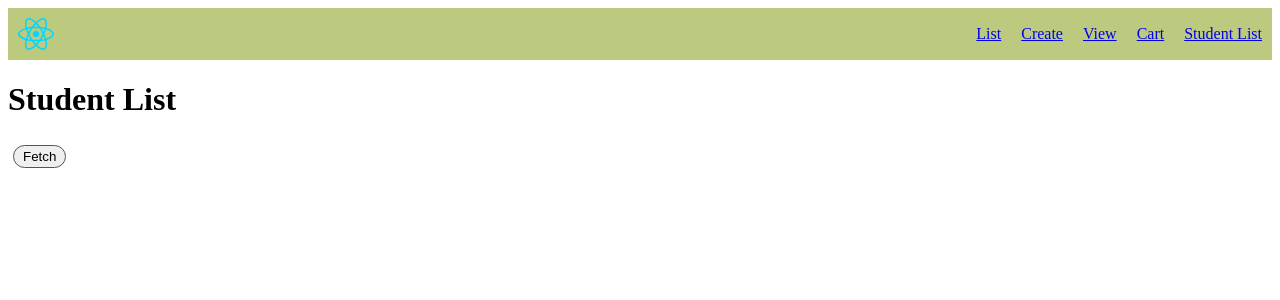
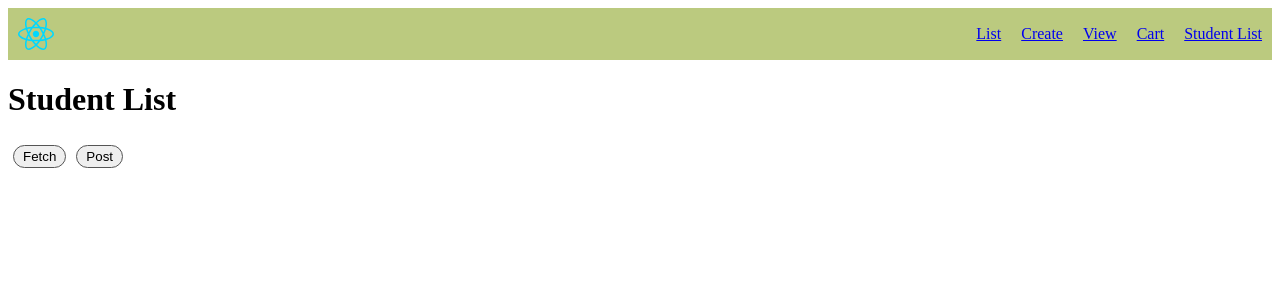
Before and after one commit to VISHVESWRA/react, a React (Vite) app: page /student in a window 1280 px wide. Shown: the top 300 px of the page. Built offline with nearby package versions, Linux system fonts and the light colour scheme.

Commit message:
fix: backend

```diff
--- a/src/api/Student.js
+++ b/src/api/Student.js
@@ -1,10 +1,4 @@
 import { createAsyncThunk } from "@reduxjs/toolkit";
-
-let newData = {
-    "name": "Anito",
-    "id": "S004",
-    "age": 21
-}
 
 export const fetchStudent = createAsyncThunk('students/fetchStudent', async () => {
     const list = await fetch(`http://localhost:9000/students`);
@@ -13,7 +7,9 @@ export const fetchStudent = createAsyncThunk('students/fetchStudent', async () =
 })
 
 export const postData = createAsyncThunk('students/postData', async (newData) => {
-    const list = await fetch('http://localhost:9000/students', {
+    console.log('newdata', newData);
+
+    const list = await fetch('http://localhost:9000/students/add', {
         method: "POST",
         headers: {
             'Content-Type': 'application/json'
--- a/src/student/Slice.js
+++ b/src/student/Slice.js
@@ -1,5 +1,5 @@
 import { createSlice } from "@reduxjs/toolkit";
-import { fetchStudent } from "../api/Student";
+import { fetchStudent, postData } from "../api/Student";
 
 
 const studentSlice = createSlice({
@@ -16,6 +16,11 @@ const studentSlice = createSlice({
                 //    }else {console.log('not an array');
                 //    }
             })
+            .addCase(postData.fulfilled, (state, action) => {
+                // state.items.push(action.payload)
+                console.log(action.payload);
+
+            })
     }
 
 })
--- a/src/student/StudentList.jsx
+++ b/src/student/StudentList.jsx
@@ -1,14 +1,21 @@
 import { useDispatch } from "react-redux";
-import { fetchStudent } from "../api/Student";
+import { fetchStudent, postData } from "../api/Student";
 
 function StudentList() {
 
     const dispatch = useDispatch()
 
+    const newData = {
+        "name": "Anito",
+        "id": "S004",
+        "age": 21
+    }
+
     return (
         <>
             <h1>Student List</h1>
             <button onClick={() => dispatch(fetchStudent())}>Fetch</button>
+            <button onClick={() => dispatch(postData(newData))}>Post</button>
         </>
     )
 }
```
